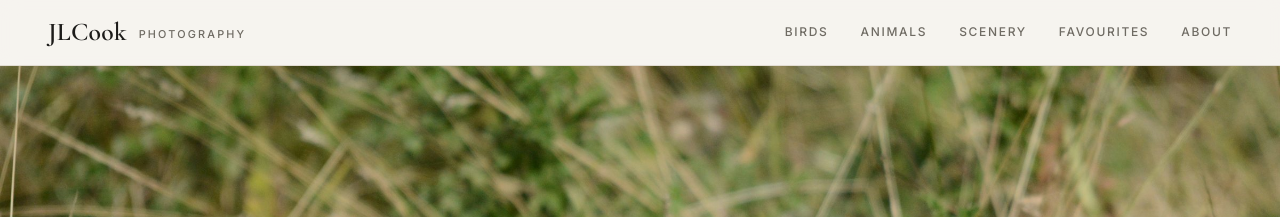
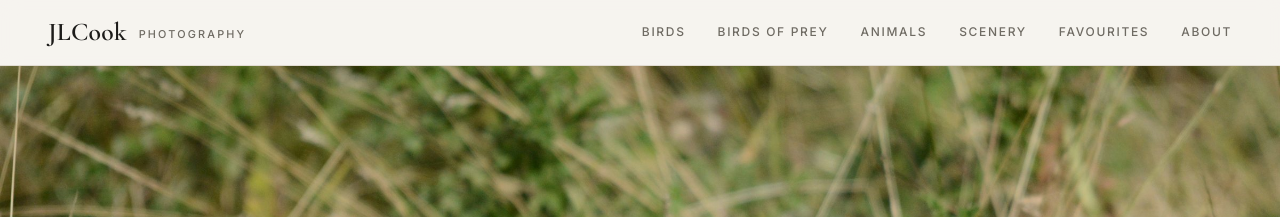
Before and after one commit to JacobLCook/JacobLCook.github.io, a Jekyll site: the page built from index.html, in a window 1280 px wide and 900 px high. Shown: the top 217 px of the window. Built offline with Jekyll 4.4.1, drawn with Linux system fonts in a browser that asks for light colours; some of the changed text lies outside the part shown.

Commit message:
Bird of Prey Subpage

```diff
--- a/_data/favourites.yml
+++ b/_data/favourites.yml
@@ -51,7 +51,7 @@
     shutter: 1/1000s
     iso: 800
 
-- image: /photos/birds/kestrel-soaring.jpg
+- image: /photos/birds-of-prey/kestrel-soaring.jpg
   title: Soaring
   caption: Kestrel - Grantchester, UK
   description: This kestrel often hunts in around Grantchester, here I was lucky enough to catch it in flight. Although the image isn't especially sharp, I quite like how the clouds and azure sky texture the background.
--- a/_data/navigation.yml
+++ b/_data/navigation.yml
@@ -1,5 +1,7 @@
 - name: Birds
   link: /birds/
+- name: Birds of Prey
+  link: /birds-of-prey/
 - name: Animals
   link: /animals/
 - name: Scenery
--- a/_sass/home.scss
+++ b/_sass/home.scss
@@ -72,7 +72,11 @@
 	gap: $gutter;
 
 	@media #{$sm} {
-		grid-template-columns: repeat(3, 1fr);
+		grid-template-columns: repeat(2, 1fr);
+	}
+
+	@media #{$lg} {
+		grid-template-columns: repeat(4, 1fr);
 	}
 }
 
@@ -114,7 +118,7 @@
 
 .collection__title {
 	font-family: $serif;
-	font-size: clamp(2rem, 4vw, 3rem);
+	font-size: clamp(1.75rem, 2.6vw, 2.5rem);
 	line-height: 1;
 }
 
--- a/index.html
+++ b/index.html
@@ -4,12 +4,14 @@
 # Photos used on the home page — swap any of these for another path in /photos/
 hero: /photos/birds/grey-heron-close-up.jpg
 birds_cover: /photos/birds/cormorant-splash.jpg
+birds_of_prey_cover: /photos/birds-of-prey/kestrel-in-tree.jpg
 animals_cover: /photos/animals/fox-at-kings.jpg
 scenery_cover: /photos/scenery/clare-bridge-punts.jpg
 ---
 
 {% assign birds = site.static_files | where_exp: "f", "f.path contains '/photos/birds/'" %}
-{% assign animals = site.static_files | where_exp: "f", "f.path contains '/photos/animals/'" %}
+{% assign birds_of_prey = site.static_files | where_exp: "f", "f.path contains '/photos/birds-of-prey/'" %}
+{% assign animals =site.static_files | where_exp: "f", "f.path contains '/photos/animals/'" %}
 {% assign scenery = site.static_files | where_exp: "f", "f.path contains '/photos/scenery/'" %}
 
 <section class="hero">
@@ -31,6 +33,13 @@
 			<span class="collection__label">
 				<span class="collection__title">Birds</span>
 				<span class="collection__count">{{ birds.size }} photographs</span>
+			</span>
+		</a>
+		<a class="collection" href="{{ site.baseurl }}/birds-of-prey/">
+			<img src="{{ site.baseurl }}{{ page.birds_of_prey_cover }}" alt="Kestrel perched in a tree" loading="lazy">
+			<span class="collection__label">
+				<span class="collection__title">Birds of Prey</span>
+				<span class="collection__count">{{ birds_of_prey.size }} photographs</span>
 			</span>
 		</a>
 		<a class="collection" href="{{ site.baseurl }}/animals/">
```
Also changed, not shown: birds-of-prey.html (added, +13 -0 lines), README.md, photos/animals/fox-on-woodchip.jpg (added), photos/birds-of-prey/kestrel-in-tree.jpg (renamed from photos/birds/kestrel-in-tree.jpg), photos/birds-of-prey/kestrel-soaring.jpg (renamed from photos/birds/kestrel-soaring.jpg), photos/birds-of-prey/peregrine-landing.jpg (renamed from photos/birds/peregrine-landing.jpg), photos/birds-of-prey/peregrine-on-statue.jpg (added), photos/birds-of-prey/red-kite-silhouette.jpg (added), photos/birds/heron-in-reeds.jpg (added), photos/birds/heron-on-punt-dock.jpg (added), photos/birds/kingfisher-on-willow-branch.jpg (added).
